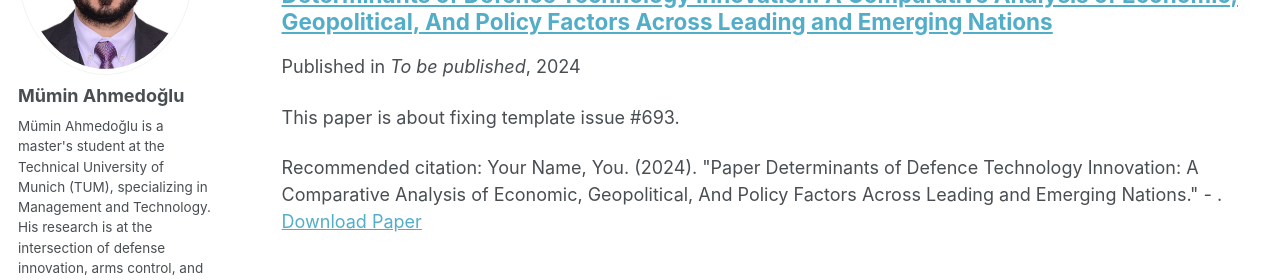
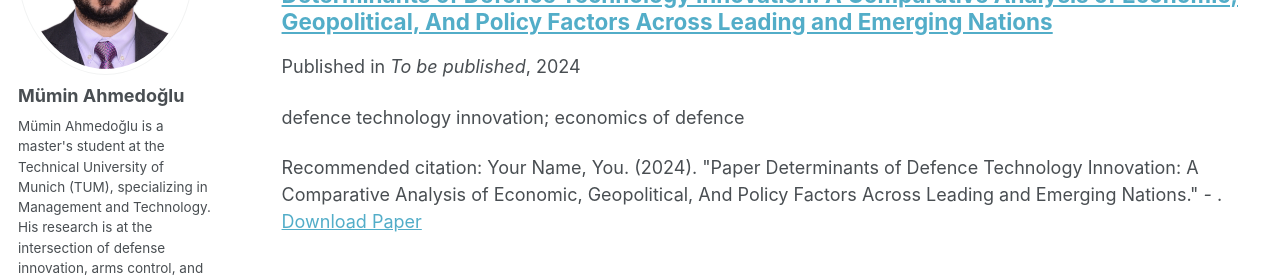
Before and after one commit to ahmedoglu/ahmedoglu.github.io, a Jekyll site: the page built from _pages/publications.md, in a window 1280 px wide and 900 px high. Shown: the part 239-519 px from the top of the window. Built offline with Jekyll 4.4.1, drawn with Linux system fonts in a browser that asks for light colours; some web fonts are replaced.

Commit message:
Update 2024-02-17-paper-title-number-4.md

```diff
--- a/_publications/2024-02-17-paper-title-number-4.md
+++ b/_publications/2024-02-17-paper-title-number-4.md
@@ -2,7 +2,7 @@
 title: "Determinants of Defence Technology Innovation: A Comparative Analysis of Economic, Geopolitical, And Policy Factors Across Leading and Emerging Nations"
 collection: publications
 permalink: /publication/2024-02-17-paper-title-number-4
-excerpt: 'This paper is about fixing template issue #693.'
+excerpt: 'defence technology innovation; economics of defence'
 date: 2024-09-02
 venue: 'To be published'
 paperurl: 'http://academicpages.github.io/files/paper3.pdf'
```
